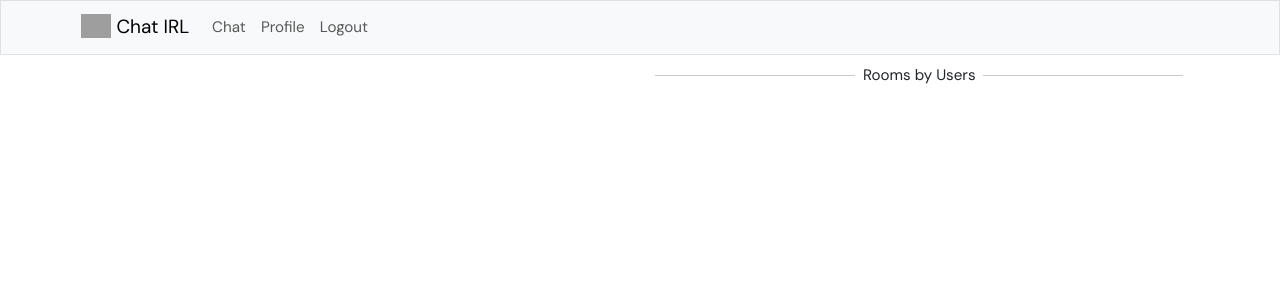
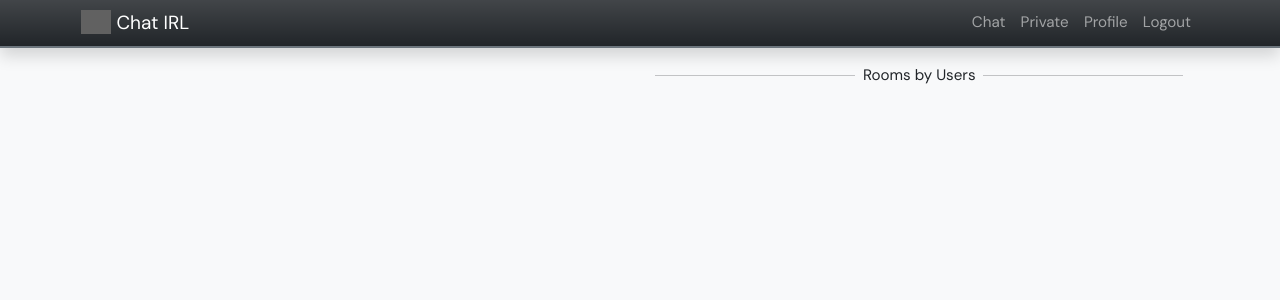
Before and after one commit to Altagrave-Git/ChatIRL, a Django app: page / in a window 1280 px wide. Shown: the top 300 px of the page. Run offline with Django 4.2, Linux system fonts and the light colour scheme; the visitor is signed in with stand-in values (Sample User, id 1); data that the repository does not hold is empty; some libraries are stand-ins or nearby versions; grey boxes are pictures that could not be loaded.

Commit message:
Mod navbar bg color, add private chat list link

```diff
--- a/templates/base.html
+++ b/templates/base.html
@@ -19,22 +19,25 @@
     <script src="https://kit.fontawesome.com/ee788ab8f2.js" crossorigin="anonymous"></script>
   </head>
 
-  <body>
-    <nav class="navbar navbar-expand-md bg-light navbar-light border position-fixed w-100">
+  <body class="bg-light">
+    <nav class="navbar navbar-expand-md bg-dark bg-gradient navbar-dark border-bottom border-2 border-secondary position-fixed w-100 py-1 shadow">
       <div class="container">
         <a class="navbar-brand" href="{% url 'home' %}">
-          <img src="{% static 'icon.svg' %}" alt="Logo" width="30" height="24" class="d-inline-block align-text-top">
+          <img style="filter: invert(1)" src="{% static 'icon.svg' %}" alt="Logo" width="30" height="24" class="d-inline-block align-text-top">
           Chat IRL
         </a>
         <button class="navbar-toggler" type="button" data-bs-toggle="collapse" data-bs-target="#navbarSupportedContent" aria-controls="navbarSupportedContent" aria-expanded="false" aria-label="Toggle navigation">
           <span class="navbar-toggler-icon"></span>
         </button>
         <div class="collapse navbar-collapse" id="navbarSupportedContent">
-          <ul class="navbar-nav me-auto">
+          <ul class="navbar-nav ms-auto">
             <li class="nav-item">
               <a class="nav-link" href="{% url 'home' %}">Chat</a>
             </li>
             {% if request.user.is_authenticated %}
+            <li class="nav-item">
+              <a href="{% url 'private_list' %}" class="nav-link">Private</a>
+            </li>
             <li class="nav-item">
               <a href="/users/u/{{request.user.username}}/" class="nav-link">Profile</a>
             </li>
```
